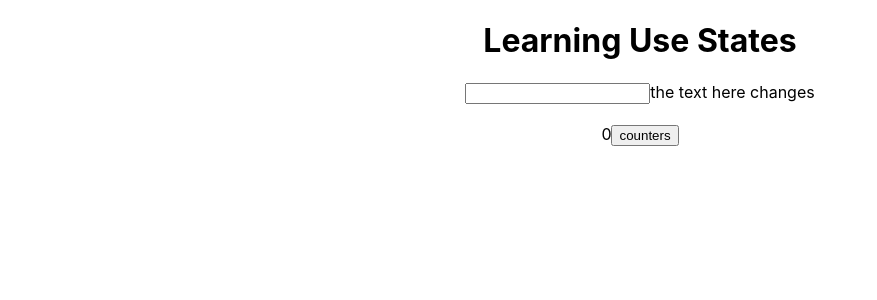
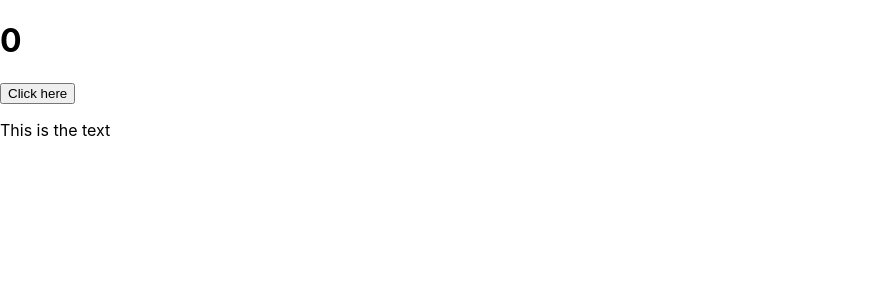
Before and after one commit to Souravmehta018/learninghooks, a React (Create React App) app: page / in a window 1280 px wide. Shown: the top 300 px of the page, without its empty margins (0-877 px from the left). Built offline with nearby package versions, Linux system fonts and the light colour scheme.

Commit message:
useReducer

```diff
--- a/src/App.js
+++ b/src/App.js
@@ -1,29 +1,49 @@
 //import logo from './logo.svg';
-import { useState } from 'react';
+//import { useState } from 'react';
 import './App.css';
+import { useReducer } from 'react';
 
+const reducer = (allStates, action) =>{
+  switch(action.type){
+    case 'increment':
+            return {...allStates, count: allStates.count + 1};
+          case 'decrement':
+            return {...allStates, count: allStates.count - 1};
+          case'toggleShowText':
+            return {...allStates, showText:!allStates.showText};
+          default:
+            return allStates;
+  }
+}
 function App() {
+  const [allStates, dispatch] = useReducer(reducer, {count: 0 , showText: true});
+const clicked = () =>{
+    dispatch({type: 'increment'});
+    dispatch({type: 'toggleShowText'});
+}
+  return(
+    <div className="app">
+      <h1>{allStates.count}</h1>
+      <button onClick={clicked}> Click here </button>
+      {allStates.showText && <p> This is the text </p>}
+    </div>
+  )
+  }
 
-  const [inputVal,setInputVal] = useState("the text here changes");
-  let Change = (event) =>{
-    setInputVal(event.target.value);
-  }
-  const [counter,setCounter] = useState(0);
-  let Click = () =>{
-    setCounter(counter+1);
-  }
-  return (
-    <div className="App">
-      <h1> Learning Use States </h1>
-      <input type="text" onChange= {Change}></input>
-        {inputVal}
-        <br/>
-        <br/>
-      {counter}
-      <button onClick={Click}> counters</button>
-    </div>
+  // const [cntr, setCntr] = useState(0)
+  // const [text, setText] = useState(true)
+  // let onClick = () => {
+//       setCntr(cntr + 1)
+//       setText(!text)
+//   }
 
-  )
-}
+// return (
+//   <div>
+//       {cntr}
+//       <button onClick={onClick}>Click</button>
+//       {text && <p> This is the text </p>} {/*If text=true?"this is the text" : " " */}
+//   </div>
+// )
+
 
 export default App;
```
Also changed, not shown: src/Hooks/useReducr.js (+25 -13 lines).
